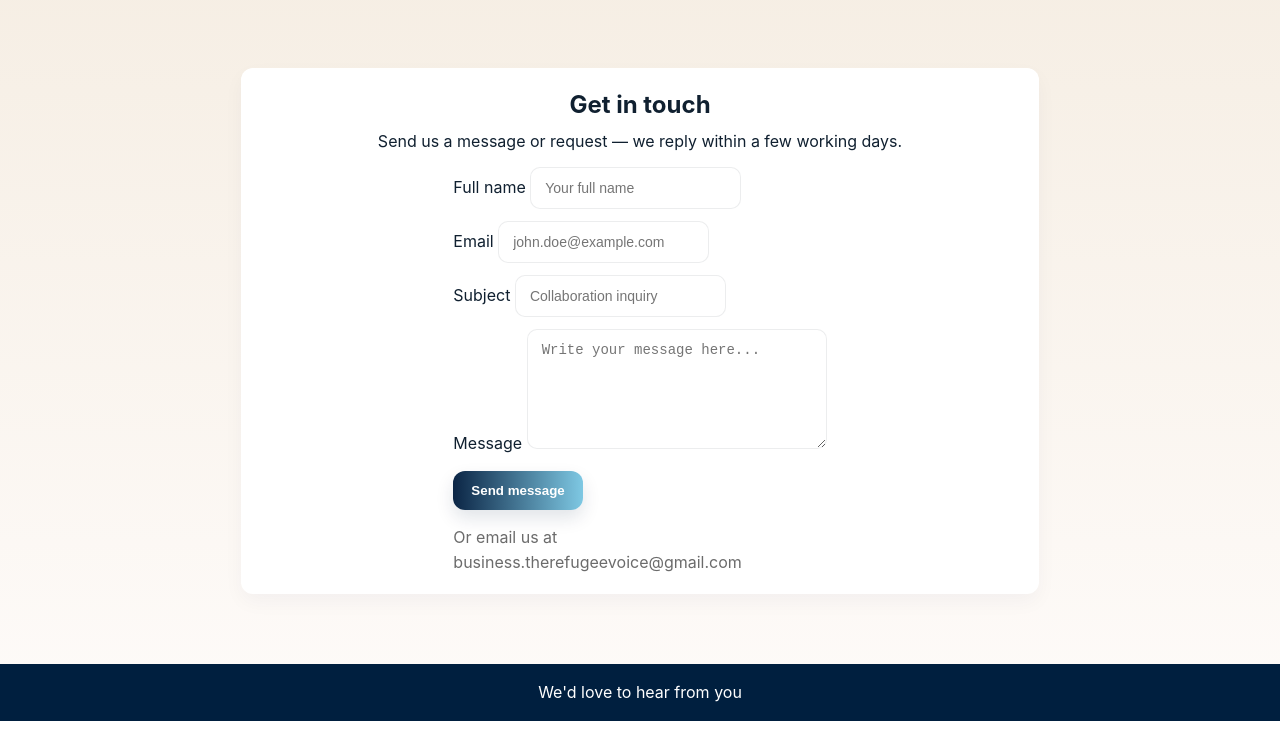
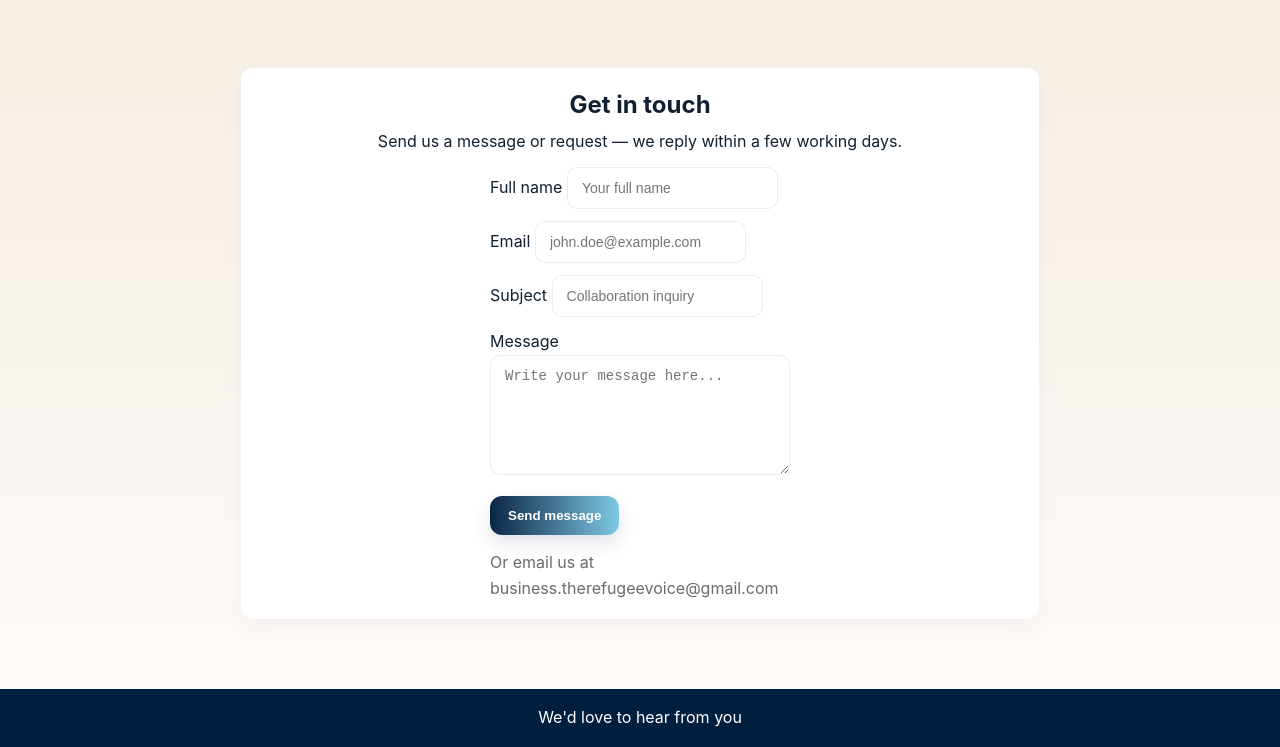
Before and after one commit to Bassamdeeb/The-Refugee-Voice, a plain HTML site: page contact.html in a window 1280 px wide. Shown: the part 84-831 px from the top of the page. Before the commit the page ends 805 px from the top, so only its background shows below. Drawn offline with Linux system fonts and the light colour scheme.

Commit message:
Update contact.html

```diff
--- a/contact.html
+++ b/contact.html
@@ -76,7 +76,7 @@
         </div>
 
         <div style="margin-top:12px">
-          <label class="message" data-en="Message" data-ar="الرسالة">Message</label>
+          <label style="display: block;" class="message" data-en="Message" data-ar="الرسالة">Message</label>
           <textarea class="textarea" name="message" data-en="Write your message here..." data-ar="اكتب رسالتك هنا..."></textarea>
         </div>
 
```
